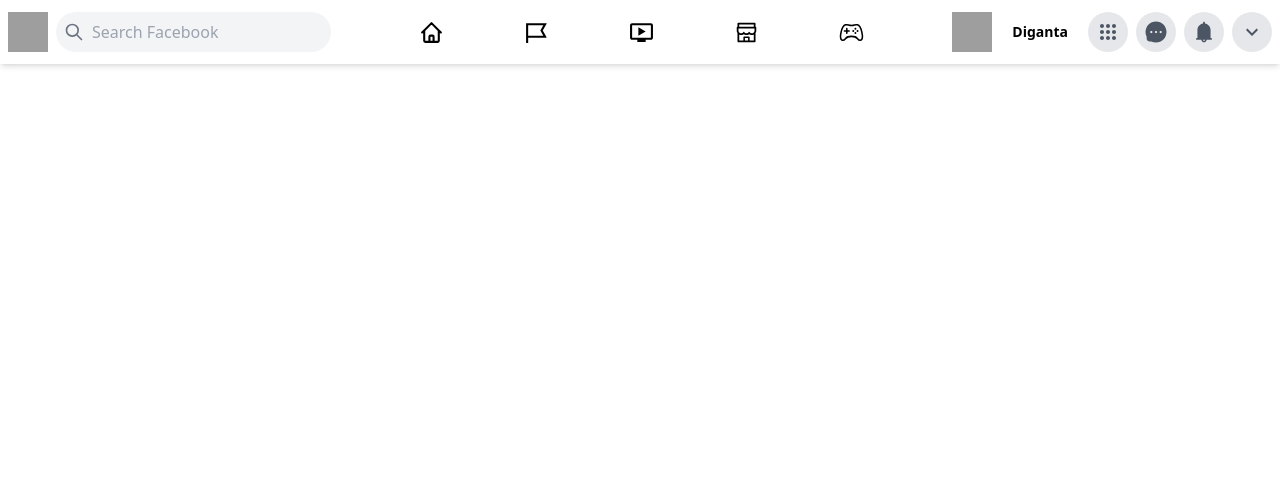
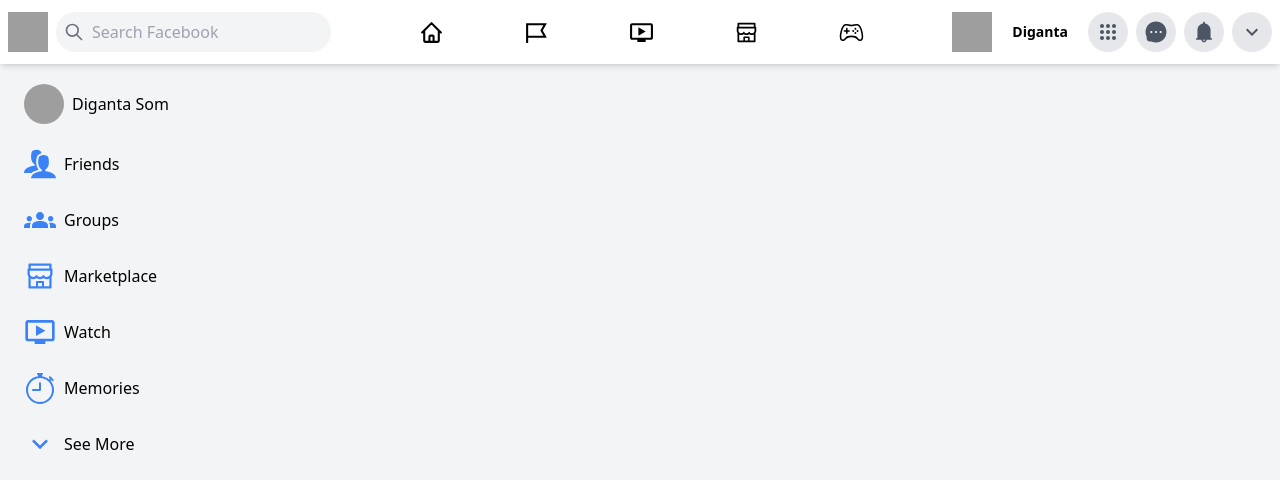
Before and after one commit to DigantaSom/facebook-clone, a Next.js app in the folder client/: page / in a window 1280 px wide. Shown: the top 488 px of the page. Built offline with nearby package versions, Linux system fonts and the light colour scheme; grey boxes are pictures that could not be loaded.

Commit message:
Creating left sidebar

```diff
--- /dev/null
+++ b/client/components/Sidebar.jsx
@@ -0,0 +1,38 @@
+import Image from 'next/image';
+
+import { ImUsers } from 'react-icons/im';
+import {
+  MdGroups,
+  MdOutlineOndemandVideo,
+  MdOutlineExpandMore,
+} from 'react-icons/md';
+import { AiOutlineShop } from 'react-icons/ai';
+import { BsStopwatch } from 'react-icons/bs';
+
+import SidebarItem from './SidebarItem';
+
+const Sidebar = () => {
+  return (
+    <div className='hidden lg:inline-flex flex-col py-2 pl-2 max-w-xl lg:min-w-[320px]'>
+      <div className='flex items-center space-x-2 py-3 pl-4 hover:bg-gray-200 rounded-l-xl cursor-pointer'>
+        <Image
+          src='https://upload.wikimedia.org/wikipedia/commons/thumb/b/b8/2021_Facebook_icon.svg/800px-2021_Facebook_icon.svg.png'
+          alt='Facebook'
+          width={40}
+          height={40}
+          className='rounded-full cursor-pointer'
+        />
+        <p className='hidden sm:inline-flex font-medium'>Diganta Som</p>
+      </div>
+
+      <SidebarItem Icon={ImUsers} value='Friends' />
+      <SidebarItem Icon={MdGroups} value='Groups' />
+      <SidebarItem Icon={AiOutlineShop} value='Marketplace' />
+      <SidebarItem Icon={MdOutlineOndemandVideo} value='Watch' />
+      <SidebarItem Icon={BsStopwatch} value='Memories' />
+      <SidebarItem Icon={MdOutlineExpandMore} value='See More' />
+    </div>
+  );
+};
+
+export default Sidebar;
--- /dev/null
+++ b/client/components/SidebarItem.jsx
@@ -0,0 +1,10 @@
+const SidebarItem = ({ Icon, value }) => {
+  return (
+    <div className='flex items-center space-x-2 py-3 pl-4 bg-gray-100 rounded-l-xl cursor-pointer hover:bg-gray-200'>
+      <Icon className='h-8 w-8 text-blue-500' />
+      <p className='hidden sm:inline-flex font-medium'>{value}</p>
+    </div>
+  );
+};
+
+export default SidebarItem;
--- a/client/pages/index.js
+++ b/client/pages/index.js
@@ -1,6 +1,7 @@
 import Head from 'next/head';
 
 import Header from '../components/Header';
+import Sidebar from '../components/Sidebar';
 
 const Home = () => {
   return (
@@ -13,7 +14,12 @@
 
       <Header />
 
-      <main></main>
+      <main className='flex bg-gray-100'>
+        {/* Left Sidebar */}
+        <Sidebar />
+        {/* Feed (Create post and list of all posts) */}
+        {/* Right Sidebar */}
+      </main>
     </div>
   );
 };
```
